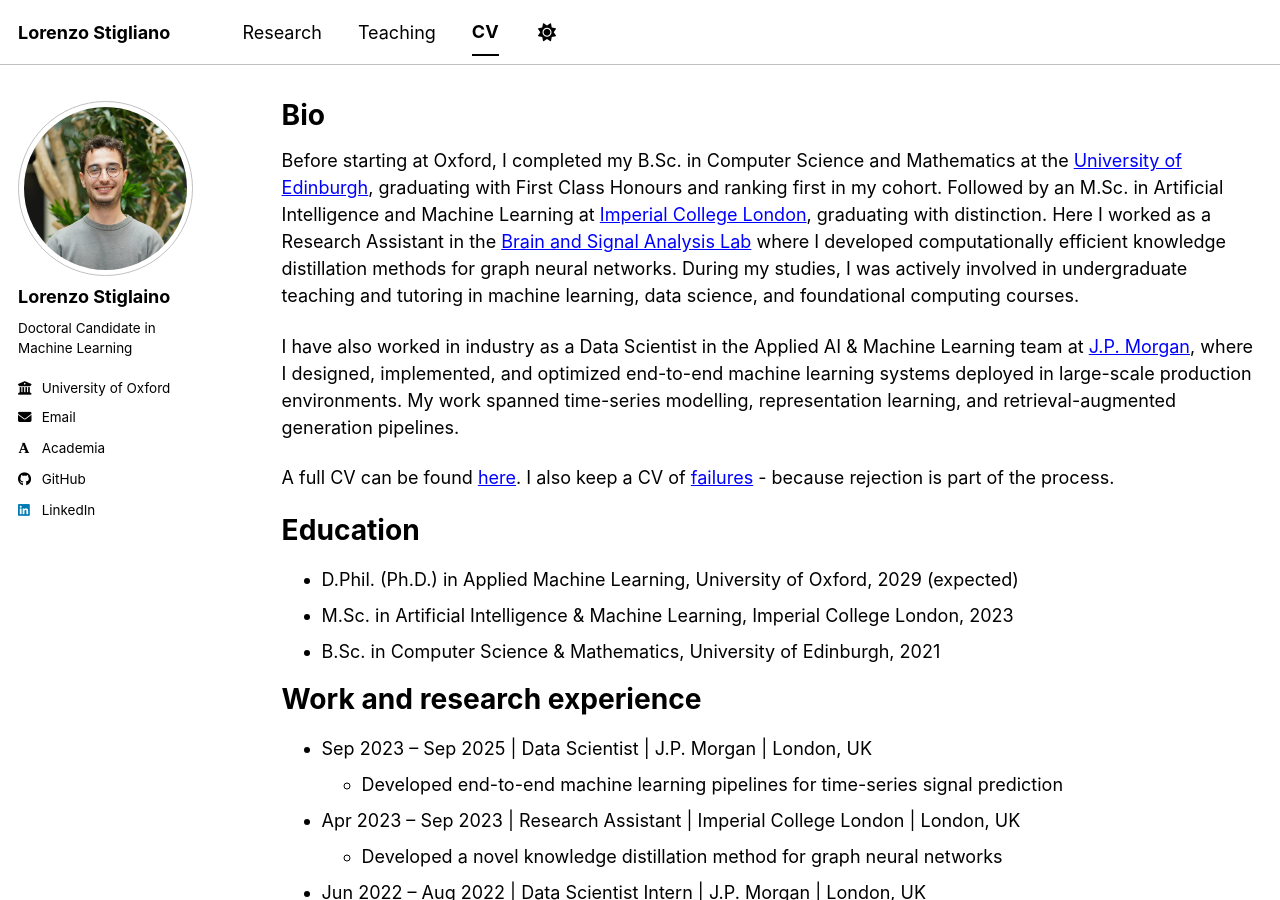
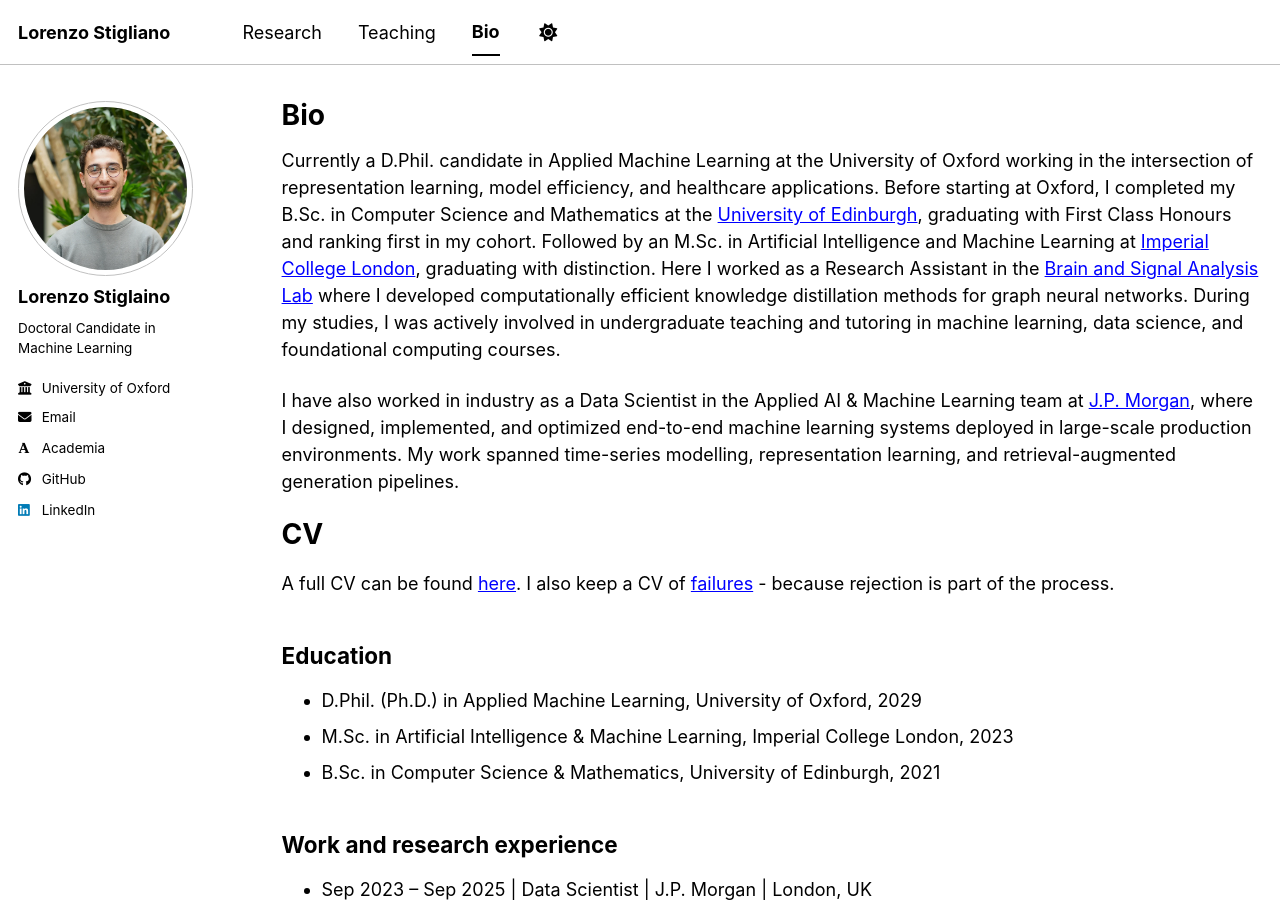
Before and after one commit to LorenzoStigliano/lorenzostigliano.github.io, a Jekyll site: the page built from _pages/cv.md, in a window 1280 px wide and 900 px high. Built offline with Jekyll 4.4.1, drawn with Linux system fonts in a browser that asks for light colours; some web fonts are replaced; a script bundle is joined from its source files by our own code; library files that are not in the unit come from our copies.

Commit message:
chaning to bio

```diff
--- a/_data/navigation.yml
+++ b/_data/navigation.yml
@@ -14,8 +14,8 @@ main:
   - title: "Teaching"
     url: /teaching/
 
-  - title: "CV"
-    url: /cv/
+  - title: "Bio"
+    url: /bio/
 
   # - title: "Talks"
   #   url: /talks/
--- a/_pages/cv.md
+++ b/_pages/cv.md
@@ -1,7 +1,7 @@
 ---
 layout: archive
 title: "Bio"
-permalink: /cv/
+permalink: /bio/
 author_profile: true
 redirect_from:
   - /resume
@@ -9,21 +9,22 @@ redirect_from:
 
 {% include base_path %}
 
-Before starting at Oxford, I completed my B.Sc. in Computer Science and Mathematics at the [University of Edinburgh](https://www.ed.ac.uk/), graduating with First Class Honours and ranking first in my cohort. Followed by an M.Sc. in Artificial Intelligence and Machine Learning at [Imperial College London](https://www.iperial.ac.uk/), graduating with distinction. Here I worked as a Research Assistant in the [Brain and Signal Analysis Lab](https://basira-lab.com/) where I developed computationally efficient knowledge distillation methods for graph neural networks. During my studies, I was actively involved in undergraduate teaching and tutoring in machine learning, data science, and foundational computing courses.
+ Currently a D.Phil. candidate in Applied Machine Learning at the University of Oxford working in the intersection of representation learning, model efficiency, and healthcare applications. Before starting at Oxford, I completed my B.Sc. in Computer Science and Mathematics at the [University of Edinburgh](https://www.ed.ac.uk/), graduating with First Class Honours and ranking first in my cohort. Followed by an M.Sc. in Artificial Intelligence and Machine Learning at [Imperial College London](https://www.iperial.ac.uk/), graduating with distinction. Here I worked as a Research Assistant in the [Brain and Signal Analysis Lab](https://basira-lab.com/) where I developed computationally efficient knowledge distillation methods for graph neural networks. During my studies, I was actively involved in undergraduate teaching and tutoring in machine learning, data science, and foundational computing courses.
 
 I have also worked in industry as a Data Scientist in the Applied AI & Machine Learning team at [J.P. Morgan](https://www.jpmorgan.com/insights/technology/artificial-intelligence), where I designed, implemented, and optimized end-to-end machine learning systems deployed in large-scale production environments. My work spanned time-series modelling, representation learning, and retrieval-augmented generation pipelines.
+
+CV
+======
 
 A full CV can be found [here](https://lorenzostigliano.github.io/files/cv/Lorenzo_CV_Full.pdf).
 I also keep a CV of [failures](https://lorenzostigliano.github.io/files/cv/Lorenzo_CV_Full_Failures.pdf) - because rejection is part of the process.
 
-Education
-======
-* D.Phil. (Ph.D.) in Applied Machine Learning, University of Oxford, 2029 (expected)
+## Education
+* D.Phil. (Ph.D.) in Applied Machine Learning, University of Oxford, 2029
 * M.Sc. in Artificial Intelligence & Machine Learning, Imperial College London, 2023
 * B.Sc. in Computer Science & Mathematics, University of Edinburgh, 2021
 
-Work and research experience
-======
+## Work and research experience
 * Sep 2023 – Sep 2025 \| Data Scientist \| J.P. Morgan \| London, UK
   * Developed end-to-end machine learning pipelines for time-series signal prediction
 
@@ -45,8 +46,7 @@ Work and research experience
 * Jun 2019 – Jul 2019 \| Software Engineering Intern \| Imagination Technologies \| Kings Langley, UK
   * Developed a full-stack application automating hardware emulator workflows
 
-Awards and Prizes
-======
+## Awards and Prizes
 
 * **Fully Funded Doctoral Studentship EPSRC Centre for Doctoral Training in Healthcare Data Science**
   Competitive award supporting doctoral training and research in Healthcare Data Science at the University of Oxford.
@@ -60,17 +60,14 @@ Awards and Prizes
 * **King’s College Honorary Scholarship**
   Awarded in recognition of outstanding academic performance at AS Level.
 
-Skills
-======
+## Skills
 * Python, Java, SQL, Bash
 * PyTorch, PyTorch Geometric, MLflow, LangChain
 
-Languages
-======
+## Languages
 * Spanish (Native), English (Fluent), Italian (Conversational)
 
-Research
-======
+## Research
   <ul>{% for post in site.publications reversed %}
     {% include archive-single-cv.html %}
   {% endfor %}</ul>
@@ -81,8 +78,7 @@ Research
     {% include archive-single-talk-cv.html  %}
   {% endfor %}</ul> -->
 
-Teaching
-======
+## Teaching
   <ul>{% for post in site.teaching reversed %}
     {% include archive-single-cv.html %}
   {% endfor %}</ul>
```
Also changed, not shown: _pages/about.md (+1 -1 lines).
